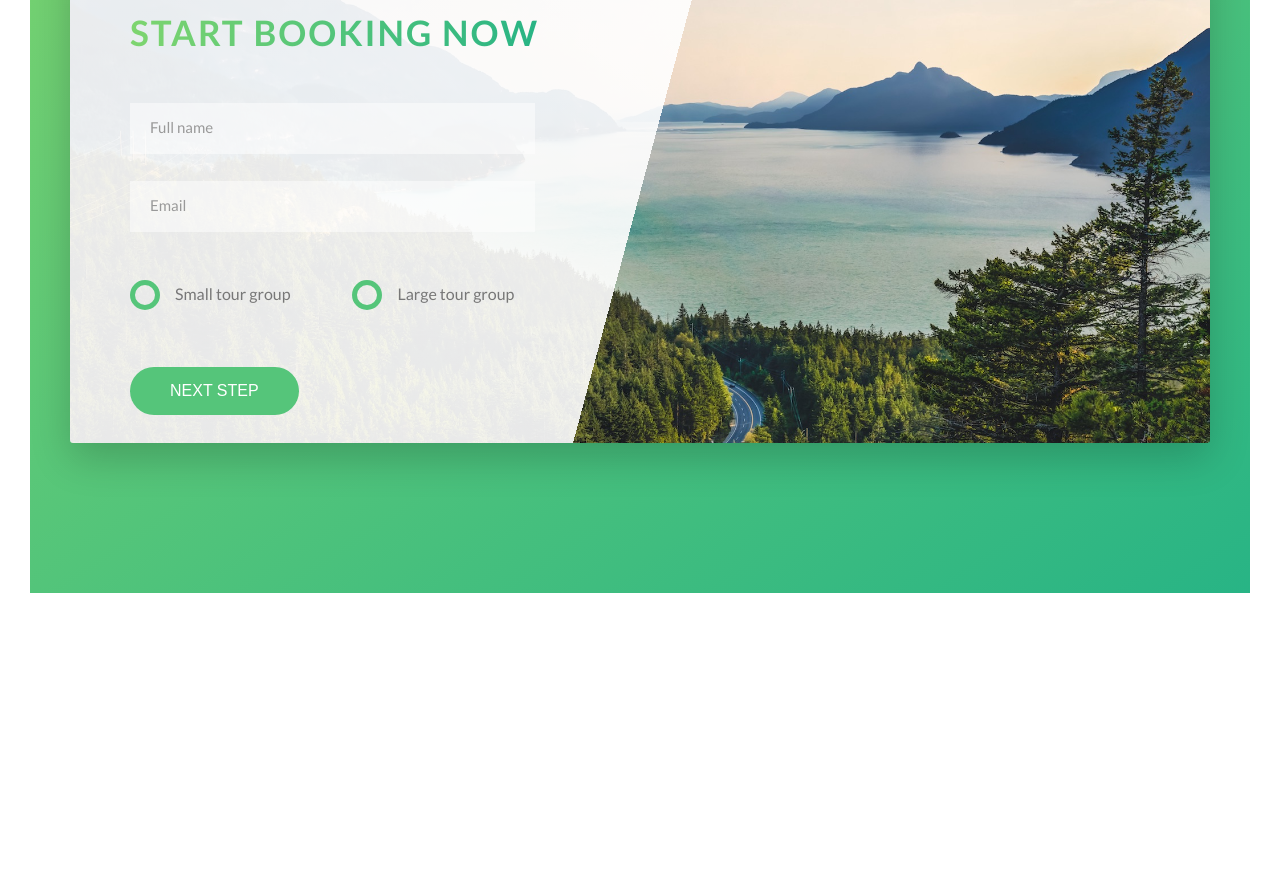
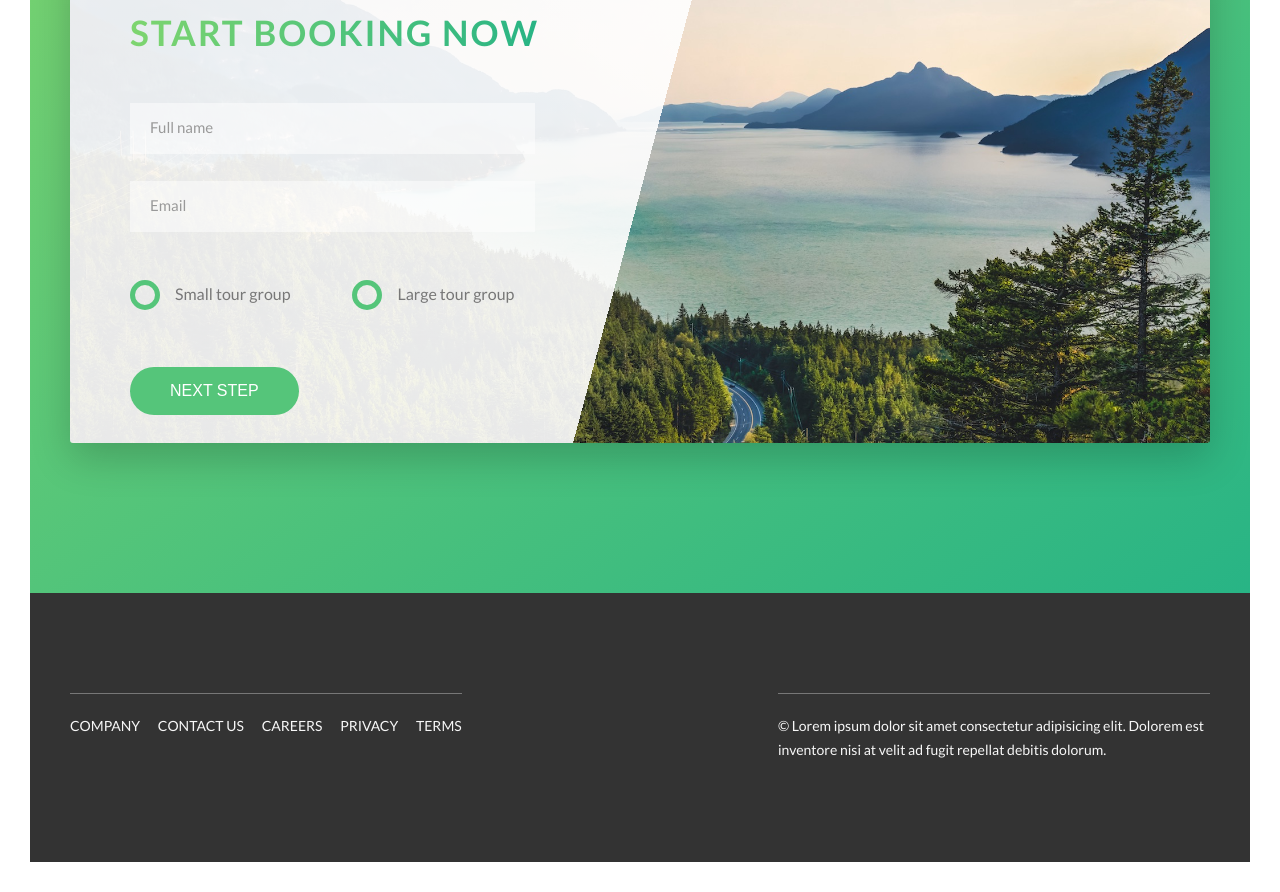
Before and after one commit to fenagel/nature-tours, a website: page index.html in a window 1280 px wide. Shown: the part 4689-5581 px from the top of the page. Before the commit the page ends 5312 px from the top, so only its background shows below. Drawn offline with Linux system fonts and the light colour scheme.

Commit message:
added footer

```diff
--- a/index.html
+++ b/index.html
@@ -345,5 +345,38 @@
         </div>
       </section>
     </main>
+    <footer class="footer">
+      <div class="row">
+        <div class="col-1-of-2">
+          <div class="footer__navigation">
+            <ul class="footer__list">
+              <li class="footer__item">
+                <a href="#" class="footer__link">Company</a>
+              </li>
+
+              <li class="footer__item">
+                <a href="#" class="footer__link">Contact Us</a>
+              </li>
+              <li class="footer__item">
+                <a href="#" class="footer__link">Careers</a>
+              </li>
+              <li class="footer__item">
+                <a href="#" class="footer__link">Privacy</a>
+              </li>
+              <li class="footer__item">
+                <a href="#" class="footer__link">Terms</a>
+              </li>
+            </ul>
+          </div>
+        </div>
+        <div class="col-1-of-2">
+          <p class="footer__copyright">
+            &copy; Lorem ipsum dolor sit amet consectetur adipisicing elit.
+            Dolorem est inventore nisi at velit ad fugit repellat debitis
+            dolorum.
+          </p>
+        </div>
+      </div>
+    </footer>
   </body>
 </html>
--- a/sass/abstracts/_variables.scss
+++ b/sass/abstracts/_variables.scss
@@ -14,6 +14,8 @@ $color-tertiary-dark: #5643fa;
 
 $color-grey-dark: #777;
 $color-grey-dark-2: #999;
+$color-grey-dark-3: #333;
+
 $color-white: #fff;
 $color-black: #000;
 
--- /dev/null
+++ b/sass/layout/_footer.scss
@@ -0,0 +1,50 @@
+.footer {
+  background-color: $color-grey-dark-3;
+  padding: 10rem 0;
+  font-size: 1.4rem;
+  color: $color-grey-light-1;
+
+  &__navigation {
+    border-top: 1px solid $color-grey-dark;
+    padding-top: 2rem;
+    display: inline-block;
+  }
+
+  &__list {
+    list-style: none;
+  }
+
+  &__item {
+    display: inline-block;
+
+    &:not(:last-child) {
+      margin-right: 1.5rem;
+    }
+  }
+
+  &__link {
+    &:link,
+    &:visited {
+      color: $color-grey-light-1;
+      background-color: $color-grey-dark-3;
+      text-decoration: none;
+      text-transform: uppercase;
+      display: inline-block;
+      transition: all 0.2s;
+    }
+
+    &:hover,
+    &:active {
+      color: $color-primary;
+      box-shadow: 0 1rem 2rem rgba($color-black, 0.4);
+      transform: rotate(5deg) scale(1.3);
+    }
+  }
+
+  &__copyright {
+    border-top: 1px solid $color-grey-dark;
+    padding-top: 2rem;
+    width: 80%;
+    float: right;
+  }
+}
--- a/sass/main.scss
+++ b/sass/main.scss
@@ -15,6 +15,7 @@
 @import "components/form";
 @import "components/story";
 
+@import "layout/footer";
 @import "layout/grid";
 @import "layout/header";
 
```
Also changed, not shown: css/style.css.
